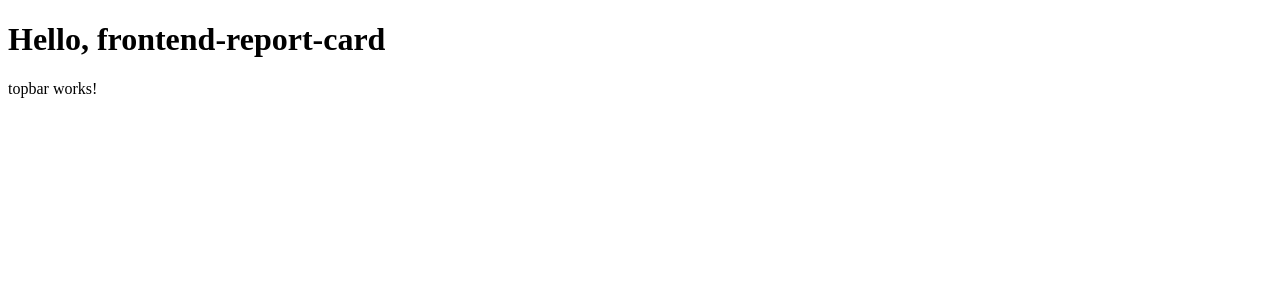
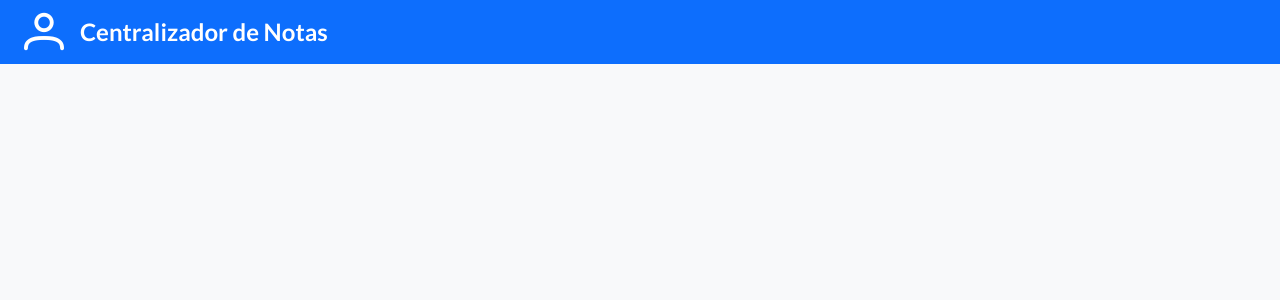
Before and after one commit to FloresAlvaro/Registro-Front, an Angular app: page / in a window 1280 px wide. Shown: the top 300 px of the page. Built offline with nearby package versions, Linux system fonts and the light colour scheme.

Commit message:
feat: update app layout and styles, add PrimeNG and PrimeIcons dependencies

```diff
--- a/package.json
+++ b/package.json
@@ -27,7 +27,10 @@
     "@angular/platform-server": "^20.2.0",
     "@angular/router": "^20.2.0",
     "@angular/ssr": "^20.2.1",
+    "@primeuix/themes": "^1.2.5",
     "express": "^5.1.0",
+    "primeicons": "^7.0.0",
+    "primeng": "^20.2.0",
     "rxjs": "~7.8.0",
     "tslib": "^2.3.0",
     "zone.js": "~0.15.0"
--- a/src/app/app.component.html
+++ b/src/app/app.component.html
@@ -1,4 +1,5 @@
-<router-outlet>
-  <h1>Hello, frontend-report-card</h1>
-  <app-topbar></app-topbar>
-</router-outlet>
+<app-topbar></app-topbar>
+
+<main class="main-content">
+  <router-outlet />
+</main>
--- a/src/app/app.component.scss
+++ b/src/app/app.component.scss
@@ -0,0 +1,14 @@
+:host {
+  display: block;
+  width: 100%;
+  height: 100vh;
+  margin: 0;
+  padding: 0;
+}
+
+.main-content {
+  padding: 0;
+  margin: 0;
+  width: 100%;
+  min-height: calc(100vh - 4rem); // Resta la altura del topbar
+}
--- a/src/app/topbar/topbar.component.html
+++ b/src/app/topbar/topbar.component.html
@@ -1 +1,4 @@
-<p>topbar works!</p>
+<div class="topbar-component">
+  <i class="pi pi-user"></i>
+  <span class="topbar-title">Centralizador de Notas</span>
+</div>
--- a/src/app/topbar/topbar.component.scss
+++ b/src/app/topbar/topbar.component.scss
@@ -0,0 +1,39 @@
+:host {
+  display: block;
+  width: 100%;
+  margin: 0;
+  padding: 0;
+}
+
+.topbar-component {
+  width: 100%;
+  height: 4rem;
+  background-color: #0d6efd;
+  position: sticky;
+  top: 0;
+  left: 0;
+  z-index: 1000;
+  display: flex;
+  align-items: center;
+  justify-content: flex-start;
+  padding: 0 1.5rem;
+  margin: 0;
+  box-sizing: border-box;
+
+  .pi {
+    color: #ffffff;
+    margin-right: 1rem;
+    font-size: 2.5rem;
+    line-height: 1;
+  }
+}
+
+.topbar-title {
+  color: #ffffff;
+  font-size: 1.5rem;
+  font-weight: bold;
+  margin: 0;
+  padding: 0;
+  font-family: "Lato", sans-serif;
+  line-height: 1.2;
+}
--- a/src/styles.scss
+++ b/src/styles.scss
@@ -1 +1,27 @@
 /* You can add global styles to this file, and also import other style files */
+
+/* Import PrimeIcons */
+@import "primeicons/primeicons.css";
+
+/* Import Google Fonts - Lato */
+@import url("https://fonts.googleapis.com/css2?family=Lato:ital,wght@0,100;0,300;0,400;0,700;0,900;1,100;1,300;1,400;1,700;1,900&display=swap");
+
+/* CSS Reset para eliminar espacios en blanco por defecto */
+* {
+  margin: 0;
+  padding: 0;
+  box-sizing: border-box;
+}
+
+html,
+body {
+  margin: 0;
+  padding: 0;
+  width: 100%;
+  height: 100%;
+  font-family: "Lato", sans-serif;
+}
+
+body {
+  background-color: #f8f9fa;
+}
```
Also changed, not shown: 1 other file (tests, documents, lock files or other folders).
